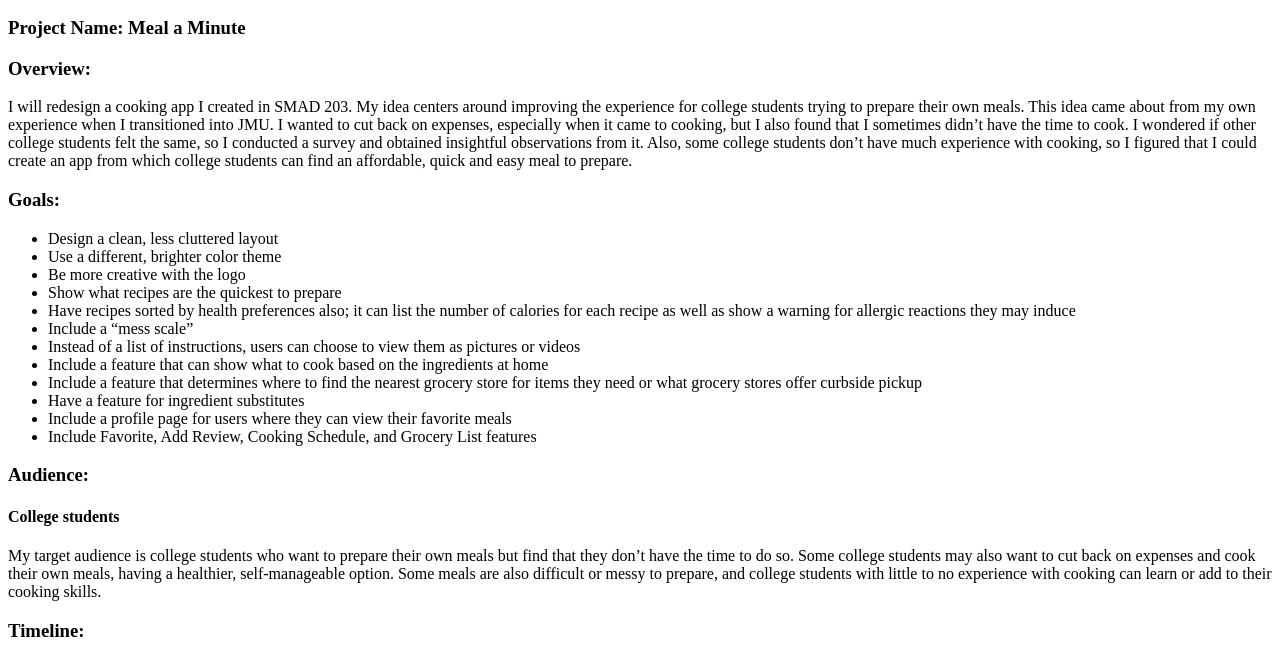
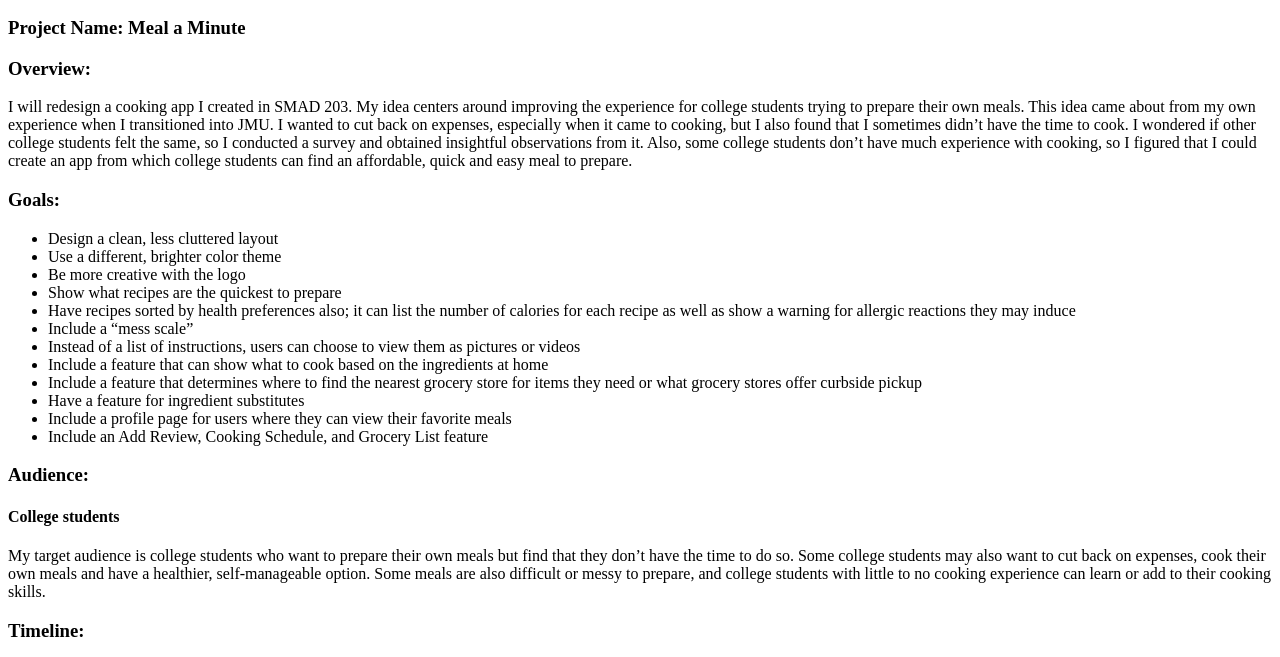
Before and after one commit to llanacl/llanacl.github.io, a plain HTML site: page independent project proposal/llana-independent-proposal.html in a window 1280 px wide. Shown: the part 110-767 px from the top of the page. Drawn offline with Linux system fonts and the light colour scheme.

Commit message:
Update llana-independent-proposal.html

```diff
--- a/independent project proposal/llana-independent-proposal.html
+++ b/independent project proposal/llana-independent-proposal.html
@@ -24,12 +24,12 @@
 				<li>Include a feature that determines where to find the nearest grocery store for items they need or what grocery stores offer curbside pickup</li>
 				<li>Have a feature for ingredient substitutes</li>
 				<li>Include a profile page for users where they can view their favorite meals</li>
-				<li>Include Favorite, Add Review, Cooking Schedule, and Grocery List features</li>
+				<li>Include an Add Review, Cooking Schedule, and Grocery List feature</li>
 			</ul>
 			<h3>Audience:</h3>
 			<h4>College students</h4>
 			<p>
-				My target audience is college students who want to prepare their own meals but find that they don’t have the time to do so. Some college students may also want to cut back on expenses and cook their own meals, having a healthier, self-manageable option. Some meals are also difficult or messy to prepare, and college students with little to no experience with cooking can learn or add to their cooking skills.
+				My target audience is college students who want to prepare their own meals but find that they don’t have the time to do so. Some college students may also want to cut back on expenses, cook their own meals and have a healthier, self-manageable option. Some meals are also difficult or messy to prepare, and college students with little to no cooking experience can learn or add to their cooking skills.
 			</p>
 			<h3>Timeline:</h3>
 			<ul>
```
